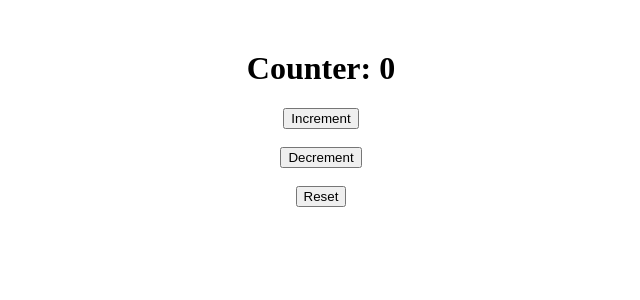
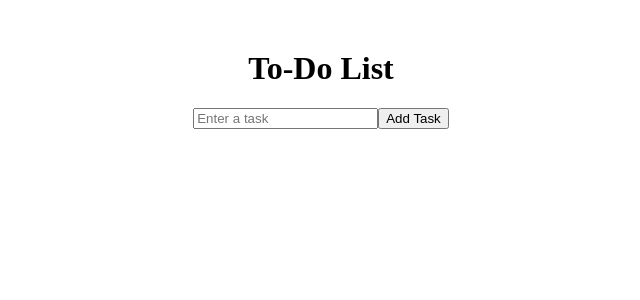
Before and after one commit to EEVAEP/React-Training, a React (Vite) app: page / in a window 1280 px wide. Shown: the top 300 px of the page, without its empty margins (319-959 px from the left). Built offline with nearby package versions, Linux system fonts and the light colour scheme.

Commit message:
Todo List

```diff
--- a/src/App.jsx
+++ b/src/App.jsx
@@ -1,15 +1,31 @@
-import React, {useState} from 'react';
+import React, { useState } from 'react';
 
 function App() {
-  const[count, setCount] = useState(0);
+  const [task, setTask] = useState('');
+  const [tasks, setTasks] = useState([]);
+
+  const handleAddTask = () => {
+    if (task.trim()) {
+      setTasks([...tasks, task]);
+      setTask('');
+    }
+  };
+
   return (
-    <div style={{textAlign:'center', marginTop: '50px'}}>
-      <h1>Counter: {count} </h1>
-      <button onClick= {() => setCount(count + 1)}>Increment</button>
-      <br></br><br></br>
-      <button onClick= {() => setCount(count -1)}>Decrement</button>
-      <br></br><br></br>
-      <button onClick= {() => setCount(0)}>Reset</button>
+    <div style={{ textAlign: 'center', marginTop: '50px' }}>
+      <h1>To-Do List</h1>
+      <input
+        type="text"
+        value={task}
+        onChange={(e) => setTask(e.target.value)}
+        placeholder="Enter a task"
+      />
+      <button onClick={handleAddTask}>Add Task</button>
+      <ul>
+        {tasks.map((item, index) => (
+          <li key={index}>{item}</li>
+        ))}
+      </ul>
     </div>
   );
 }
```
